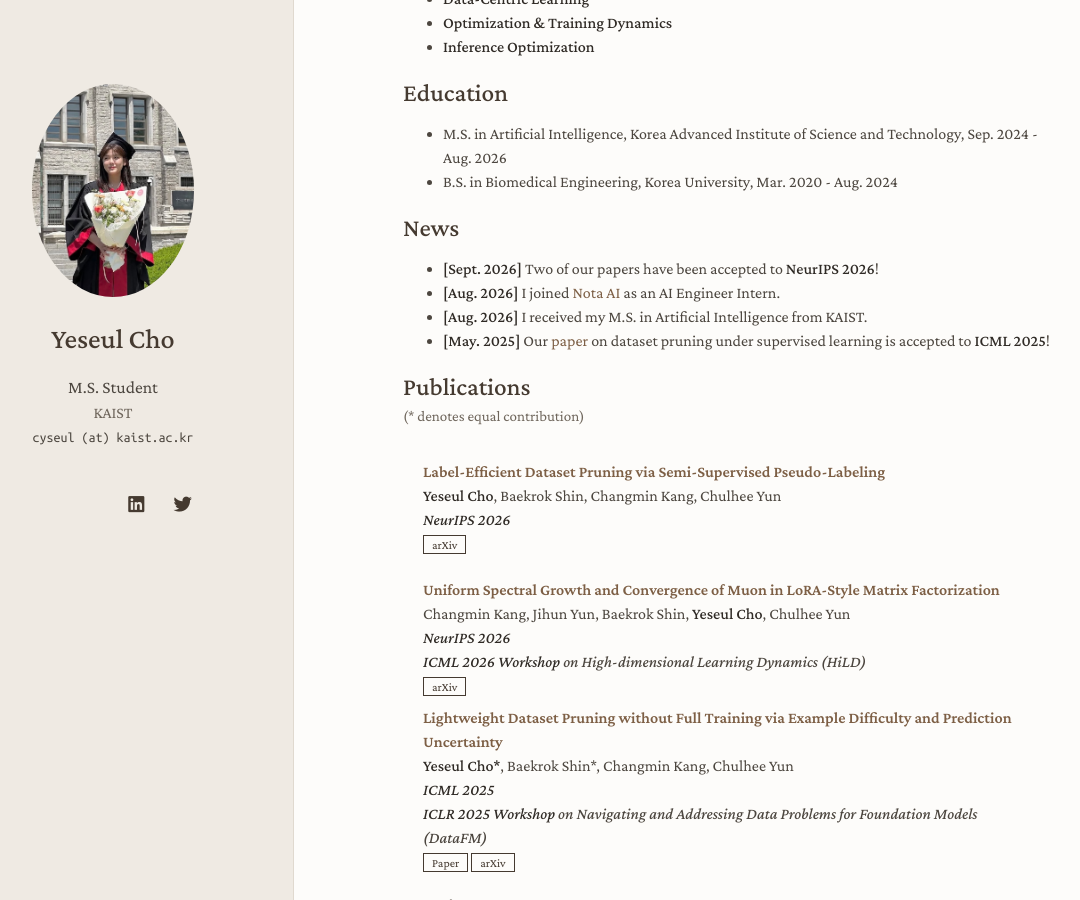
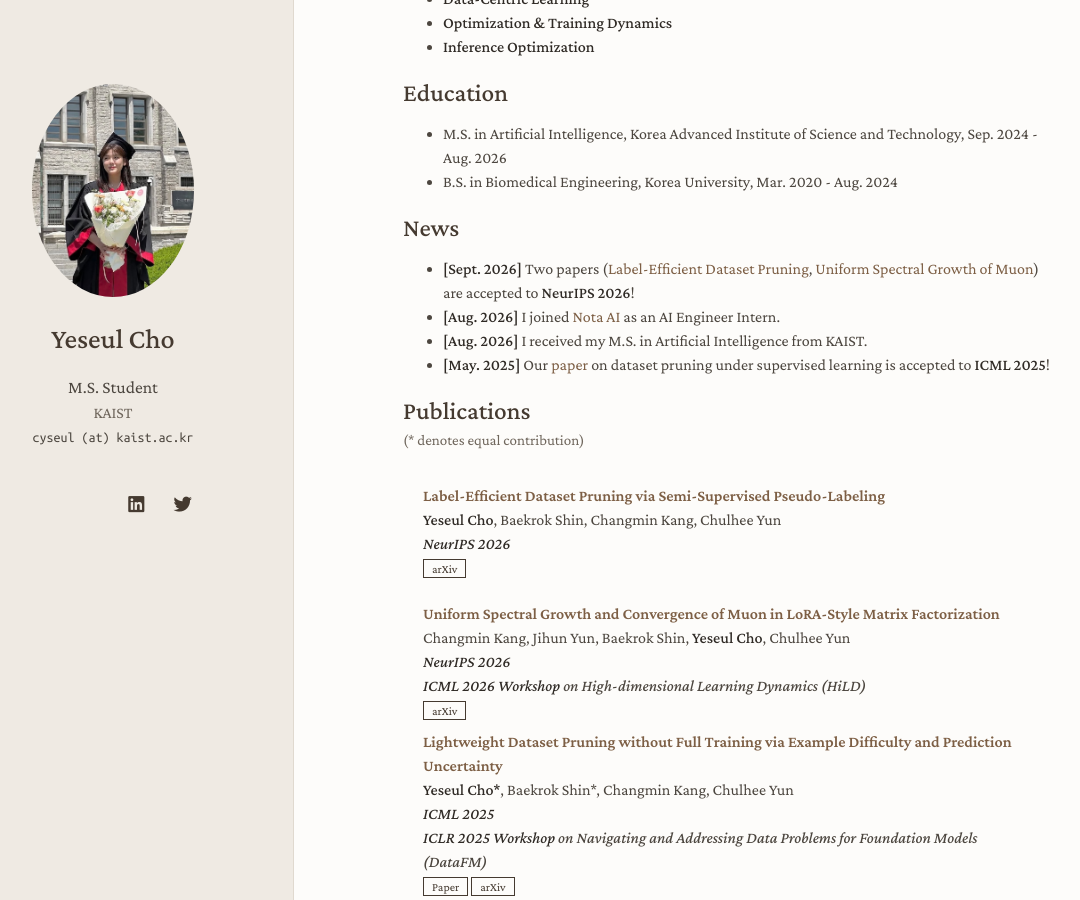
Before and after one commit to cyseul/cyseul.github.io, a Jekyll site: the page built from index.md, in a window 1280 px wide and 900 px high, scrolled down 464 px. Shown: the whole window, without its empty margins (67-1147 px from the left). Built offline with Jekyll 4.4.1, drawn with Linux system fonts in a browser that asks for light colours; nearby versions of some CDN libraries; a style sheet for code colours, icons or effects is not loaded; our own code applies the rules of GitHub Pages for plain Markdown files.

Commit message:
Add concise paper links to NeurIPS acceptance news

```diff
--- a/index.md
+++ b/index.md
@@ -22,7 +22,7 @@ Going forward, I am particularly interested in understanding the optimization dy
 - B.S. in Biomedical Engineering, Korea University, Mar. 2020 - Aug. 2024
 
 ## News
-- **[Sept. 2026]** Two of our papers have been accepted to **NeurIPS 2026**!
+- **[Sept. 2026]** Two papers ([Label-Efficient Dataset Pruning](https://arxiv.org/abs/2605.23198), [Uniform Spectral Growth of Muon](https://arxiv.org/abs/2602.06385)) are accepted to **NeurIPS 2026**!
 - **[Aug. 2026]** I joined [Nota AI](https://www.nota.ai) as an AI Engineer Intern.
 - **[Aug. 2026]** I received my M.S. in Artificial Intelligence from KAIST.
 - **[May. 2025]** Our [paper](https://arxiv.org/abs/2502.06905) on dataset pruning under supervised learning is accepted to **ICML 2025**!
```
